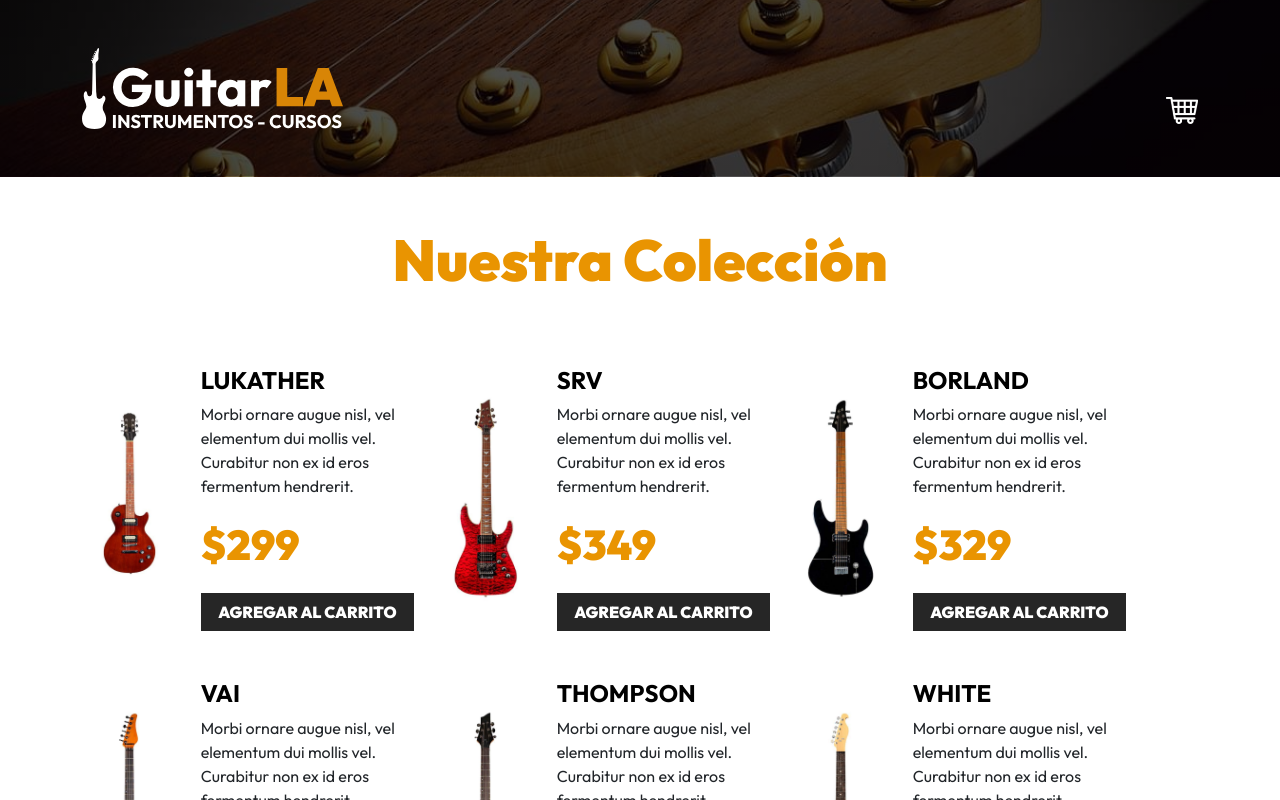
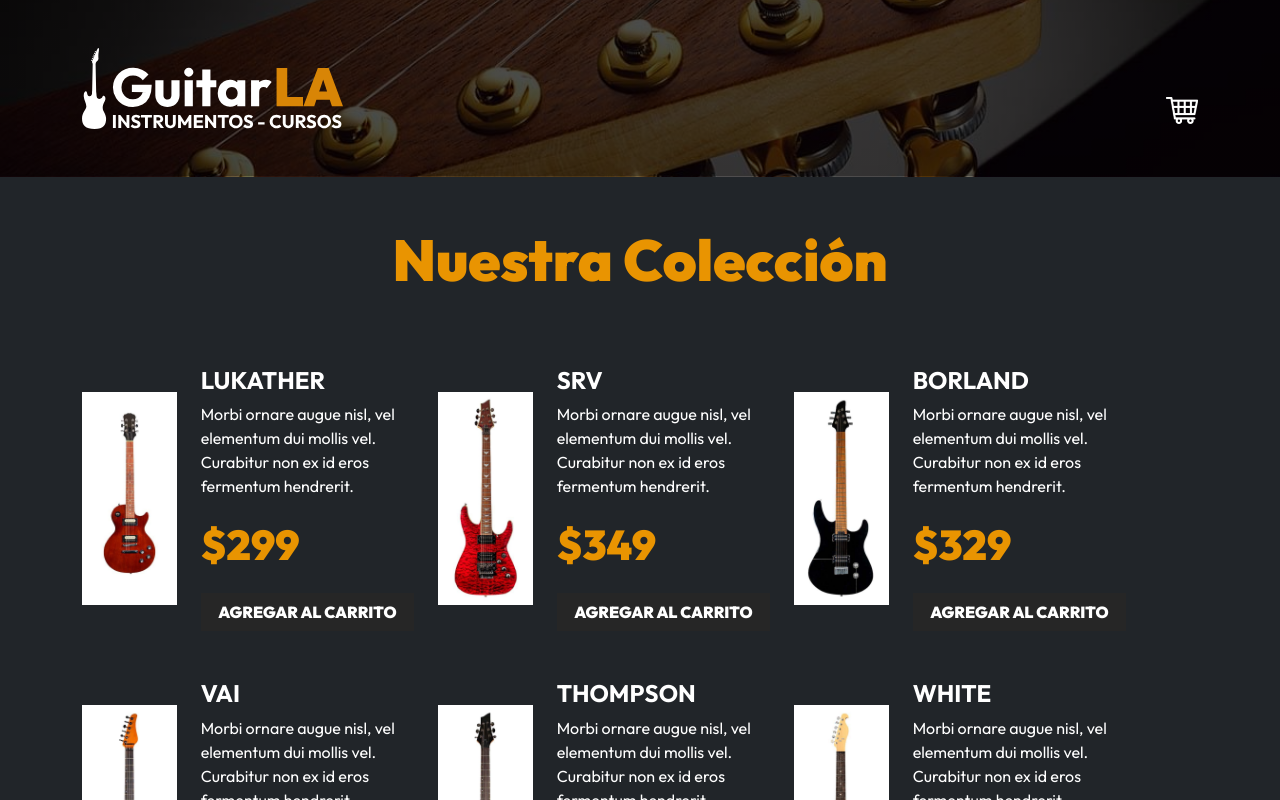
Before and after one commit to alfgow/guitarla, a React (Vite) app: page / in a window 1280 px wide. Shown: the top 800 px of the page. Built offline with nearby package versions, Linux system fonts and the light colour scheme.

Commit message:
Clase 72: Incrementando Cantidad en State

```diff
--- a/src/App.jsx
+++ b/src/App.jsx
@@ -5,6 +5,21 @@ import { db } from "./data/db";
 
 function App() {
 	const [data, setData] = useState(db);
+	const [cart, setCart] = useState([]);
+
+	function addToCart(item) {
+		const itemExists = cart.findIndex(
+			(guitar) => guitar.id === item.id
+		);
+		if (itemExists >= 0) {
+			const updatedCart = [...cart];
+			updatedCart[itemExists].quantity++;
+			setCart(updatedCart);
+		} else {
+			item.quantity = 1;
+			setCart([...cart, item]);
+		}
+	}
 
 	return (
 		<>
@@ -18,6 +33,7 @@ function App() {
 						<Guitar
 							key={guitar.id}
 							guitar={guitar}
+							addToCart={addToCart}
 						/>
 					))}
 				</div>
--- a/src/components/Guitar.jsx
+++ b/src/components/Guitar.jsx
@@ -1,5 +1,6 @@
-function Guitar({ guitar }) {
+function Guitar({ guitar, addToCart }) {
 	const { id, name, description, price, image } = guitar;
+
 	return (
 		<div className="col-md-6 col-lg-4 my-4 row align-items-center">
 			<div className="col-4">
@@ -10,7 +11,7 @@ function Guitar({ guitar }) {
 				/>
 			</div>
 			<div className="col-8">
-				<h3 className="text-black fs-4 fw-bold text-uppercase">
+				<h3 className="text-white fs-4 fw-bold text-uppercase">
 					{name}
 				</h3>
 				<p>{description}</p>
@@ -20,6 +21,7 @@ function Guitar({ guitar }) {
 				<button
 					type="button"
 					className="btn btn-dark w-100"
+					onClick={() => addToCart(guitar)}
 				>
 					Agregar al Carrito
 				</button>
--- a/src/components/Header.jsx
+++ b/src/components/Header.jsx
@@ -22,7 +22,7 @@ function Header() {
 
 							<div
 								id="carrito"
-								className="bg-white p-3"
+								className=" p-3"
 							>
 								<p className="text-center">
 									Nada por
--- a/src/index.css
+++ b/src/index.css
@@ -13,18 +13,17 @@
 	max-width: 2rem;
 	position: relative;
 	z-index: 100;
-
 }
 
 .carrito #carrito {
 	display: none;
 	position: absolute;
-  box-shadow: 0px 10px 15px -3px rgba(0,0,0,0.1);
+	box-shadow: 0px 10px 15px -3px rgba(0, 0, 0, 0.1);
 }
 
 .carrito:hover #carrito {
 	display: block;
-  background-color: white;
+	background-color: var(--bs-body-bg);
 	padding: 10px;
 	height: fit-content;
 	min-width: 350px;
@@ -71,7 +70,7 @@
 	--bs-teal: #20c997;
 	--bs-cyan: #0dcaf0;
 	--bs-black: #000;
-  --bs-white: #FFF;
+	--bs-white: #fff;
 	--bs-gray: #6c757d;
 	--bs-gray-dark: #343a40;
 	--bs-gray-100: #f8f9fa;
@@ -103,15 +102,23 @@
 	--bs-black-rgb: 0, 0, 0;
 	--bs-body-color-rgb: 33, 37, 41;
 	--bs-body-bg-rgb: 255, 255, 255;
-  --bs-font-sans-serif: system-ui, -apple-system, "Segoe UI", Roboto, "Helvetica Neue", "Noto Sans", "Liberation Sans", Arial, sans-serif, "Apple Color Emoji", "Segoe UI Emoji", "Segoe UI Symbol", "Noto Color Emoji";
-  --bs-font-monospace: SFMono-Regular, Menlo, Monaco, Consolas, "Liberation Mono", "Courier New", monospace;
-  --bs-gradient: linear-gradient(180deg, rgba(255, 255, 255, 0.15), rgba(255, 255, 255, 0));
+	--bs-font-sans-serif: system-ui, -apple-system, "Segoe UI", Roboto,
+		"Helvetica Neue", "Noto Sans", "Liberation Sans", Arial,
+		sans-serif, "Apple Color Emoji", "Segoe UI Emoji",
+		"Segoe UI Symbol", "Noto Color Emoji";
+	--bs-font-monospace: SFMono-Regular, Menlo, Monaco, Consolas,
+		"Liberation Mono", "Courier New", monospace;
+	--bs-gradient: linear-gradient(
+		180deg,
+		rgba(255, 255, 255, 0.15),
+		rgba(255, 255, 255, 0)
+	);
 	--bs-body-font-family: Outfit, sans-serif;
 	--bs-body-font-size: 1rem;
 	--bs-body-font-weight: 400;
 	--bs-body-line-height: 1.5;
-  --bs-body-color: #212529;
-  --bs-body-bg: #FFF;
+	--bs-body-color: #fff;
+	--bs-body-bg: #212529;
 	--bs-border-width: 1px;
 	--bs-border-style: solid;
 	--bs-border-color: #dee2e6;
@@ -122,8 +129,8 @@
 	--bs-border-radius-xl: 1rem;
 	--bs-border-radius-2xl: 2rem;
 	--bs-border-radius-pill: 50rem;
-  --bs-link-color: #FFF;
-  --bs-link-hover-color: #FFF;
+	--bs-link-color: #fff;
+	--bs-link-hover-color: #fff;
 	--bs-code-color: #d63384;
 	--bs-highlight-bg: #fff3cd;
 }
@@ -153,7 +160,12 @@ body {
 	-webkit-tap-highlight-color: rgba(0, 0, 0, 0);
 }
 
- h3, .h3, h2, .h2, h1, .h1 {
+h3,
+.h3,
+h2,
+.h2,
+h1,
+.h1 {
 	margin-top: 0;
 	margin-bottom: 0.5rem;
 	font-family: "Outfit", sans-serif;
@@ -162,29 +174,35 @@ body {
 	color: #e99401;
 }
 
-h1, .h1 {
+h1,
+.h1 {
 	font-size: calc(1.565rem + 3.78vw);
 }
 @media (min-width: 1200px) {
-  h1, .h1 {
+	h1,
+	.h1 {
 		font-size: 4.4rem;
 	}
 }
 
-h2, .h2 {
+h2,
+.h2 {
 	font-size: calc(1.485rem + 2.82vw);
 }
 @media (min-width: 1200px) {
-  h2, .h2 {
+	h2,
+	.h2 {
 		font-size: 3.6rem;
 	}
 }
 
-h3, .h3 {
+h3,
+.h3 {
 	font-size: calc(1.385rem + 1.62vw);
 }
 @media (min-width: 1200px) {
-  h3, .h3 {
+	h3,
+	.h3 {
 		font-size: 2.6rem;
 	}
 }
@@ -202,7 +220,8 @@ a:hover {
 	color: var(--bs-link-hover-color);
 }
 
-a:not([href]):not([class]), a:not([href]):not([class]):hover {
+a:not([href]):not([class]),
+a:not([href]):not([class]):hover {
 	color: inherit;
 	text-decoration: none;
 }
@@ -240,7 +259,6 @@ button:focus:not(:focus-visible) {
 	outline: 0;
 }
 
-
 button {
 	margin: 0;
 	font-family: inherit;
@@ -253,11 +271,11 @@ button {
 }
 
 button,
-[type=button] {
+[type="button"] {
 	-webkit-appearance: button;
 }
 button:not(:disabled),
-[type=button]:not(:disabled) {
+[type="button"]:not(:disabled) {
 	cursor: pointer;
 }
 
@@ -316,7 +334,6 @@ button:not(:disabled),
 	max-width: 100%;
 	height: auto;
 }
-
 
 .container-xl {
 	--bs-gutter-x: 1.5rem;
@@ -423,9 +440,11 @@ button:not(:disabled),
 	--bs-btn-border-color: transparent;
 	--bs-btn-border-radius: 0;
 	--bs-btn-hover-border-color: transparent;
-  --bs-btn-box-shadow: inset 0 1px 0 rgba(255, 255, 255, 0.15), 0 1px 1px rgba(0, 0, 0, 0.075);
+	--bs-btn-box-shadow: inset 0 1px 0 rgba(255, 255, 255, 0.15),
+		0 1px 1px rgba(0, 0, 0, 0.075);
 	--bs-btn-disabled-opacity: 0.65;
-  --bs-btn-focus-box-shadow: 0 0 0 0.25rem rgba(var(--bs-btn-focus-shadow-rgb), .5);
+	--bs-btn-focus-box-shadow: 0 0 0 0.25rem
+		rgba(var(--bs-btn-focus-shadow-rgb), 0.5);
 	display: inline-block;
 	padding: var(--bs-btn-padding-y) var(--bs-btn-padding-x);
 	font-family: var(--bs-btn-font-family);
@@ -440,7 +459,8 @@ button:not(:disabled),
 	border: var(--bs-btn-border-width) solid var(--bs-btn-border-color);
 	border-radius: var(--bs-btn-border-radius);
 	background-color: var(--bs-btn-bg);
-  transition: color 0.15s ease-in-out, background-color 0.15s ease-in-out, border-color 0.15s ease-in-out, box-shadow 0.15s ease-in-out;
+	transition: color 0.15s ease-in-out, background-color 0.15s ease-in-out,
+		border-color 0.15s ease-in-out, box-shadow 0.15s ease-in-out;
 }
 @media (prefers-reduced-motion: reduce) {
 	.btn {
@@ -459,12 +479,14 @@ button:not(:disabled),
 	outline: 0;
 	box-shadow: var(--bs-btn-focus-box-shadow);
 }
- :not(.btn-check) + .btn:active, .btn:first-child:active {
+:not(.btn-check) + .btn:active,
+.btn:first-child:active {
 	color: var(--bs-btn-active-color);
 	background-color: var(--bs-btn-active-bg);
 	border-color: var(--bs-btn-active-border-color);
 }
- :not(.btn-check) + .btn:active:focus-visible, .btn:first-child:active:focus-visible {
+:not(.btn-check) + .btn:active:focus-visible,
+.btn:first-child:active:focus-visible {
 	box-shadow: var(--bs-btn-focus-box-shadow);
 }
 .btn:disabled {
@@ -476,35 +498,35 @@ button:not(:disabled),
 }
 
 .btn-danger {
-  --bs-btn-color: #FFF;
+	--bs-btn-color: #fff;
 	--bs-btn-bg: #dc3545;
 	--bs-btn-border-color: #dc3545;
-  --bs-btn-hover-color: #FFF;
+	--bs-btn-hover-color: #fff;
 	--bs-btn-hover-bg: #bb2d3b;
 	--bs-btn-hover-border-color: #b02a37;
 	--bs-btn-focus-shadow-rgb: 225, 83, 97;
-  --bs-btn-active-color: #FFF;
+	--bs-btn-active-color: #fff;
 	--bs-btn-active-bg: #b02a37;
 	--bs-btn-active-border-color: #a52834;
 	--bs-btn-active-shadow: inset 0 3px 5px rgba(0, 0, 0, 0.125);
-  --bs-btn-disabled-color: #FFF;
+	--bs-btn-disabled-color: #fff;
 	--bs-btn-disabled-bg: #dc3545;
 	--bs-btn-disabled-border-color: #dc3545;
 }
 
 .btn-dark {
-  --bs-btn-color: #FFF;
+	--bs-btn-color: #fff;
 	--bs-btn-bg: #262626;
 	--bs-btn-border-color: #262626;
-  --bs-btn-hover-color: #FFF;
+	--bs-btn-hover-color: #fff;
 	--bs-btn-hover-bg: #474747;
 	--bs-btn-hover-border-color: #3c3c3c;
 	--bs-btn-focus-shadow-rgb: 71, 71, 71;
-  --bs-btn-active-color: #FFF;
+	--bs-btn-active-color: #fff;
 	--bs-btn-active-bg: #515151;
 	--bs-btn-active-border-color: #3c3c3c;
 	--bs-btn-active-shadow: inset 0 3px 5px rgba(0, 0, 0, 0.125);
-  --bs-btn-disabled-color: #FFF;
+	--bs-btn-disabled-color: #fff;
 	--bs-btn-disabled-bg: #262626;
 	--bs-btn-disabled-border-color: #262626;
 }
@@ -706,17 +728,26 @@ button:not(:disabled),
 
 .bg-primary {
 	--bs-bg-opacity: 1;
-  background-color: rgba(var(--bs-primary-rgb), var(--bs-bg-opacity)) !important;
+	background-color: rgba(
+		var(--bs-primary-rgb),
+		var(--bs-bg-opacity)
+	) !important;
 }
 
 .bg-dark {
 	--bs-bg-opacity: 1;
-  background-color: rgba(var(--bs-dark-rgb), var(--bs-bg-opacity)) !important;
+	background-color: rgba(
+		var(--bs-dark-rgb),
+		var(--bs-bg-opacity)
+	) !important;
 }
 
 .bg-white {
 	--bs-bg-opacity: 1;
-  background-color: rgba(var(--bs-white-rgb), var(--bs-bg-opacity)) !important;
+	background-color: rgba(
+		var(--bs-white-rgb),
+		var(--bs-bg-opacity)
+	) !important;
 }
 @media (min-width: 768px) {
 	.justify-content-md-between {
@@ -754,9 +785,19 @@ button:not(:disabled),
 	}
 }
 .header {
-  background-image: linear-gradient(to right, rgba(0, 0, 0, 0.7), rgba(0, 0, 0, 0.7)), url("../img/header.jpg");
+	background-image: linear-gradient(
+			to right,
+			rgba(0, 0, 0, 0.7),
+			rgba(0, 0, 0, 0.7)
+		),
+		url("../img/header.jpg");
 	/** TODO: Eliminar la sig linea **/
-  background-image: linear-gradient(to right, rgba(0, 0, 0, 0.7), rgba(0, 0, 0, 0.7)), url("../public/img/header.jpg");
+	background-image: linear-gradient(
+			to right,
+			rgba(0, 0, 0, 0.7),
+			rgba(0, 0, 0, 0.7)
+		),
+		url("../public/img/header.jpg");
 	background-position: 50%;
 	background-size: cover;
 	position: relative;
```
Lines whose indentation alone changed are shown as unchanged.
